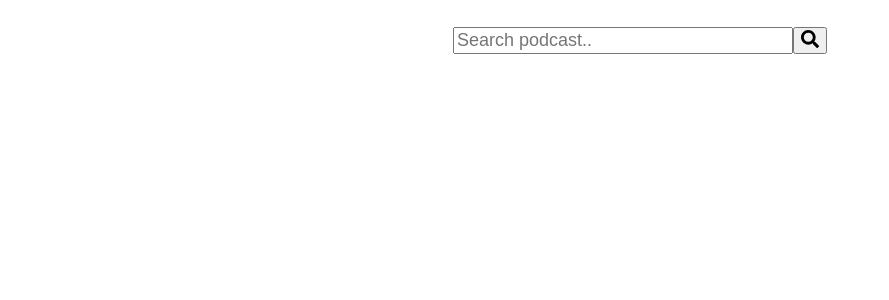
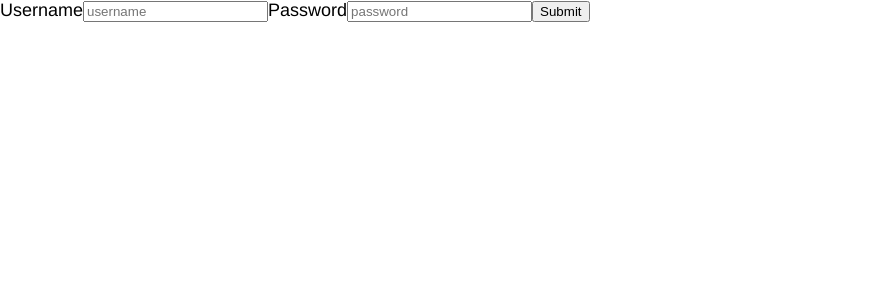
Before and after one commit to ilyakuchin/podcast-surfer, a React (Create React App) app: page / in a window 1280 px wide. Shown: the top 300 px of the page, without its empty margins (0-889 px from the left). Built offline with nearby package versions, Linux system fonts and the light colour scheme.

Commit message:
Add login form

```diff
--- a/src/App.js
+++ b/src/App.js
@@ -5,6 +5,7 @@ import EpisodePlayer from "./components/EpisodePlayer/EpisodePlayer";
 import { Switch, Route, Router } from "react-router-dom";
 import SearchPodcast from "./components/SearchPodcast/SearchPodcast";
 import { createBrowserHistory } from "history";
+import Login from "./components/Login/Login";
 
 export const history = createBrowserHistory();
 
@@ -16,7 +17,8 @@ export default function App() {
   return (
     <Router history={history}>
       <Switch>
-        <Route path={"/"} component={SearchPodcast} exact />
+        <Route path={"/"} component={Login} exact />
+        <Route path={"/search"} component={SearchPodcast} exact />
         <Route path={"/podcast"} component={Podcast} />
         <Route path={"/episode-player"} component={EpisodePlayer} />
       </Switch>
--- /dev/null
+++ b/src/components/Login/Login.js
@@ -0,0 +1,45 @@
+import React, { useState } from "react";
+
+export default function Login() {
+  const [username, setUsername] = useState("");
+  const [password, setPassword] = useState("");
+
+  function sbmt(e) {
+    e.preventDefault();
+    console.log("login");
+  }
+  function handleUsernameChange(e) {
+    setUsername(e.target.value);
+  }
+
+  function handlePasswordChange(e) {
+    setPassword(e.target.value);
+  }
+
+  return (
+    <div>
+      <form>
+        <label>Username</label>
+        <input
+          type="text"
+          value={username}
+          onChange={handleUsernameChange}
+          placeholder="username"
+          name="uname"
+          required
+        />
+
+        <label>Password</label>
+        <input
+          type="password"
+          value={password}
+          onChange={handlePasswordChange}
+          placeholder="password"
+          name="pswrd"
+          required
+        />
+        <input type="submit" value="Submit" onClick={sbmt} />
+      </form>
+    </div>
+  );
+}
```
